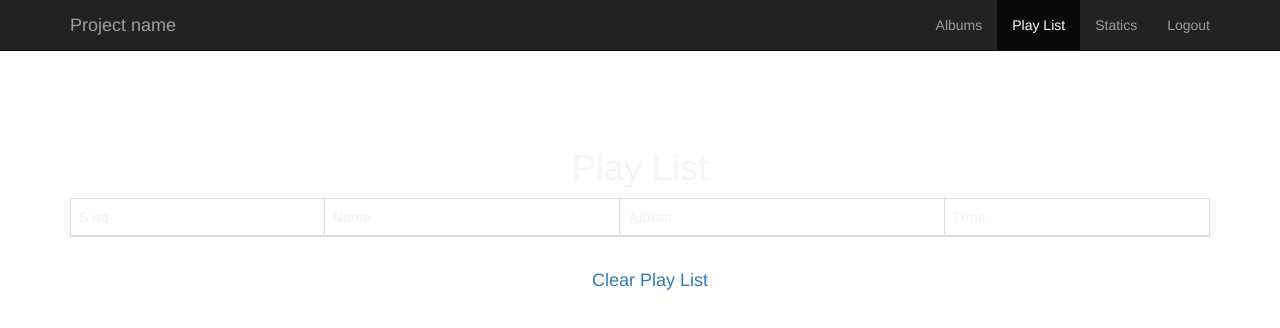
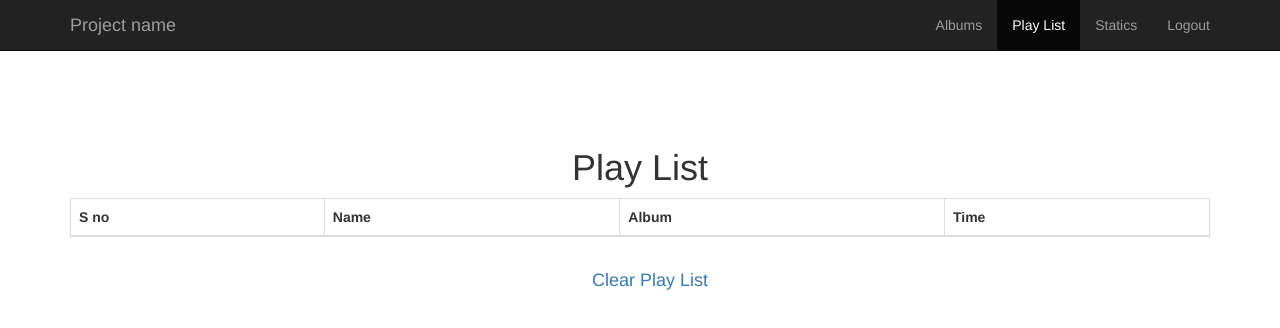
Before and after one commit to Waterrooster/CapstoneJammer, a website: page views/playlist.html in a window 1280 px wide. Drawn offline with nearby package versions, Linux system fonts and the light colour scheme; files that its build step writes are made by us from their sources; no server answers; files whose address does not match are found by name.

Commit message:
Update playlist.html

```diff
--- a/views/playlist.html
+++ b/views/playlist.html
@@ -31,7 +31,7 @@
             </div>
         </nav>
 
-        <div class="container" style="margin-top: 10%; color: whitesmoke; text-align: center;">
+        <div class="container" style="margin-top: 10%; color:; text-align: center; background-color:rgba(255,255,255,0.8); border-radius:5px;">
             <h1>Play List</h1>
             <table class='table table-bordered' id='table'>
                 <thead>
```
